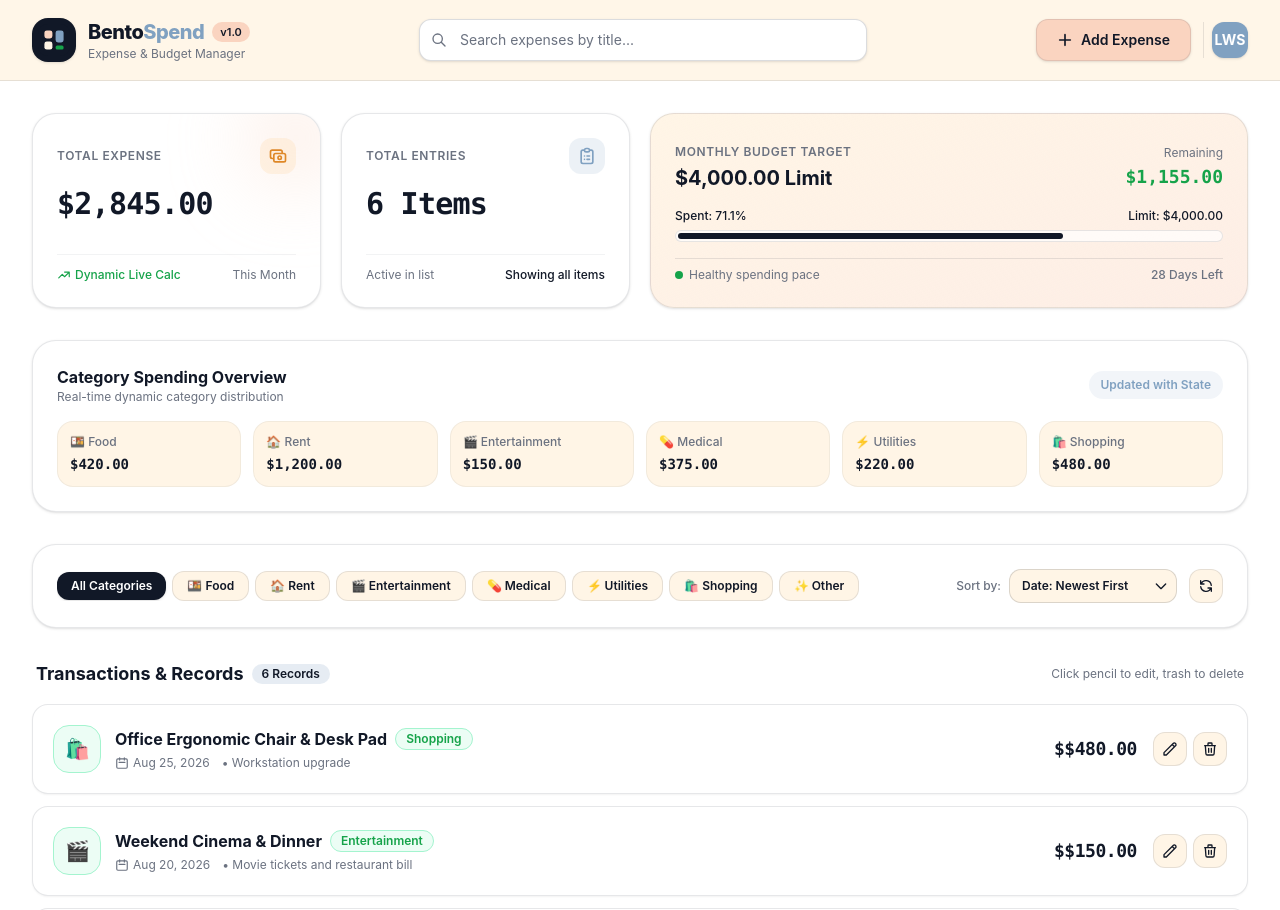
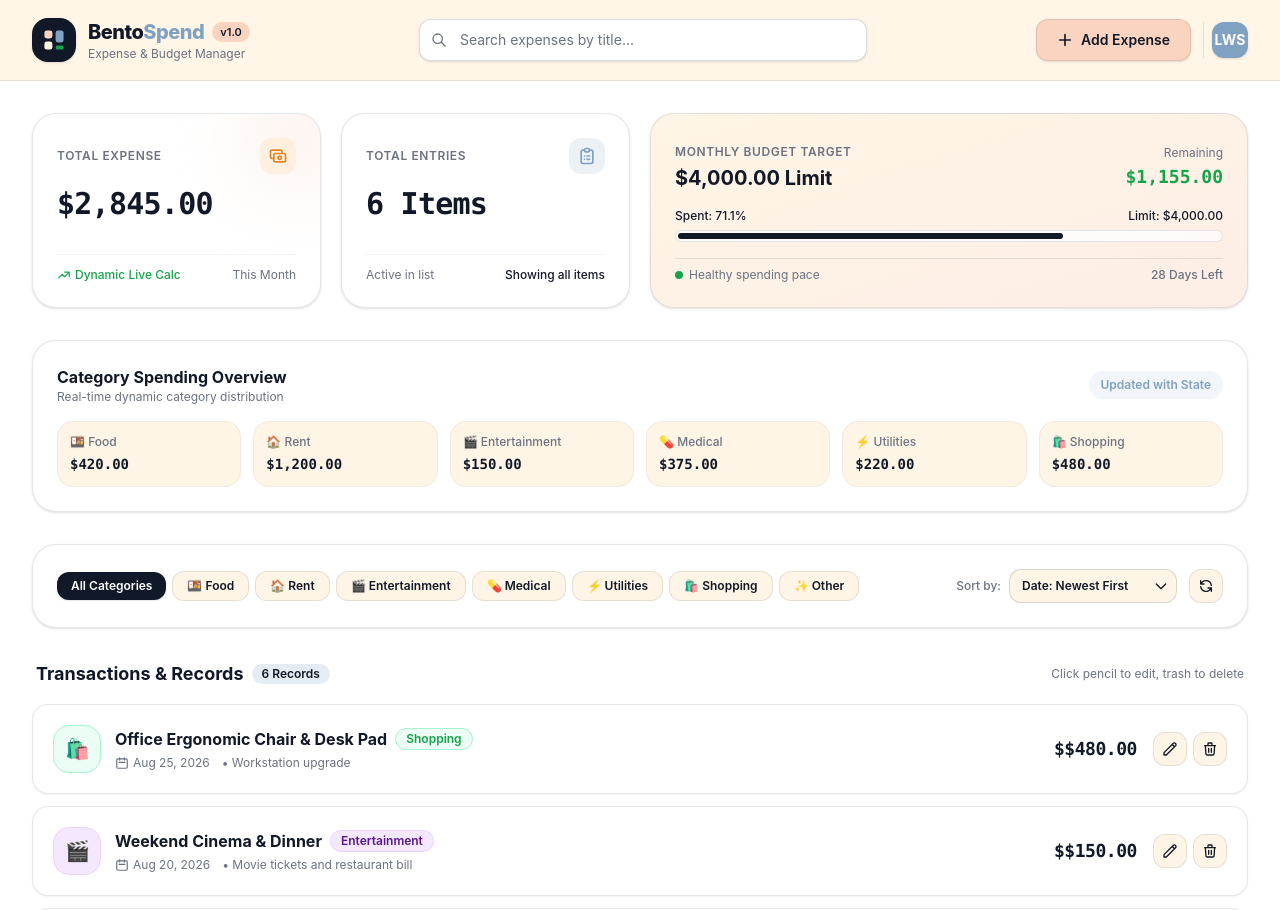
Before and after one commit to Sohan68/BentoSpend-Tracker, a React (Vite) app: page / in a window 1280 px wide. Shown: the top 910 px of the page. Built offline with nearby package versions, Linux system fonts and the light colour scheme.

Commit message:
Transaction Card Icon Dynamic Color Updated

```diff
--- a/src/MainAction/ListSection/TransactionCard.jsx
+++ b/src/MainAction/ListSection/TransactionCard.jsx
@@ -1,9 +1,15 @@
+import { getCategoryColor } from "../../getInitialCard";
+
 const TransactionCard = ({ card }) => {
+  const color = getCategoryColor();
+  const styles = color[card.category] || color.default;
   return (
     <>
       <div className="bg-white rounded-2xl p-4 sm:p-5 border border-[#111827]/10 shadow-xs hover:shadow-md hover:border-[#80A1C1]/50 transition-all duration-200 flex flex-col sm:flex-row sm:items-center justify-between gap-4 group">
         <div className="flex items-start sm:items-center gap-3.5 flex-1 min-w-0">
-          <div className="w-12 h-12 rounded-2xl bg-emerald-50 border border-emerald-200 flex items-center justify-center text-xl shrink-0">
+          <div
+            className={` ${styles.borderColor} w-12 h-12 rounded-2xl border flex items-center justify-center text-xl shrink-0`}
+          >
             {card.icon}
           </div>
           <div className="min-w-0 flex-1">
@@ -11,7 +17,9 @@ const TransactionCard = ({ card }) => {
               <h4 className="text-sm sm:text-base font-bold text-[#111827] truncate">
                 {card.title}
               </h4>
-              <span className="inline-flex items-center px-2.5 py-0.5 rounded-full text-xs font-semibold bg-emerald-50 text-[#16A34A] border border-emerald-200">
+              <span
+                className={`${styles.bgColor} inline-flex items-center px-2.5 py-0.5 rounded-full text-xs font-semibold border`}
+              >
                 {card.category}
               </span>
             </div>
--- a/src/getInitialCard.js
+++ b/src/getInitialCard.js
@@ -54,7 +54,40 @@ const expenses = [
     amount: "$1,200.00",
   },
 ];
+const categoryStyles = {
+  Shopping: {
+    borderColor: "bg-emerald-50 border-emerald-200",
+    bgColor: "bg-emerald-50 text-[#16A34A] border-emerald-200",
+  },
+  Entertainment: {
+    borderColor: "bg-purple-100 border-purple-200",
+    bgColor: "bg-purple-100 text-purple-900 border-purple-200",
+  },
+  Medical: {
+    borderColor: "bg-red-50 border-red-200",
+    bgColor: "bg-red-50 text-[#DC2626] border-red-200",
+  },
+  Utilities: {
+    borderColor: "bg-amber-50 border-amber-200",
+    bgColor: "bg-amber-50 text-[#D97706] border-amber-200",
+  },
+  Food: {
+    borderColor: "bg-[#FAD4C0]/40 border-[#FAD4C0]",
+    bgColor: "bg-[#FAD4C0]/40 text-[#111827] border-[#FAD4C0]",
+  },
+  Rent: {
+    borderColor: "bg-[#80A1C1]/20 border-[#80A1C1]/40",
+    bgColor: "bg-[#80A1C1]/20 text-[#111827] border-[#80A1C1]/40",
+  },
+  default: {
+    borderColor: "bg-gray-100 border-gray-200",
+    bgColor: "bg-gray-100 text-gray-700 border-gray-200",
+  },
+};
 function getAllCard() {
   return expenses;
 }
-export { getAllCard };
+function getCategoryColor() {
+  return categoryStyles;
+}
+export { getAllCard, getCategoryColor };
```
